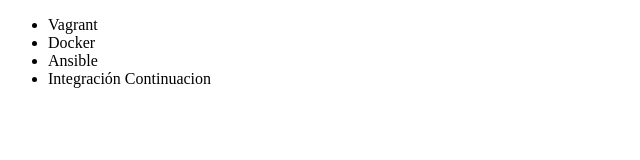
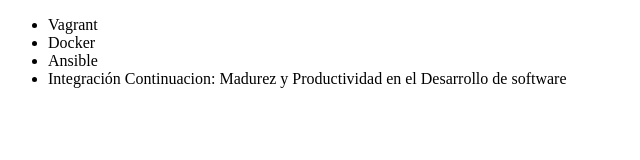
Before and after one commit to Kev-ar/Alura-git, a plain HTML site: page index.HTML in a window 1280 px wide. Shown: the whole page, without its empty margins (0-640 px from the left). Drawn offline with Linux system fonts and the light colour scheme.

Commit message:
Renombrando curso de Integracion Continua

```diff
--- a/index.HTML
+++ b/index.HTML
@@ -9,7 +9,7 @@
             <li>Vagrant</li>
             <li>Docker</li>
             <li>Ansible</li>
-            <li>Integración Continuacion</li>
+            <li>Integración Continuacion: Madurez y Productividad en el Desarrollo de software</li>
         </ul>
     </body>
 </html>
```
